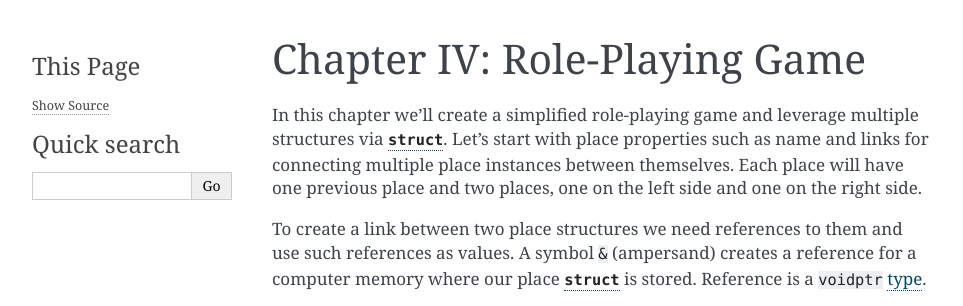
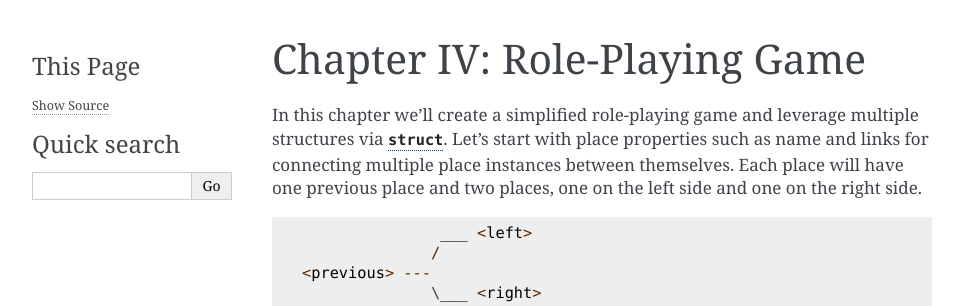
Before and after one commit to KeyWeeUsr/the-book-of-v, a Sphinx documentation site: the page built from source/chapter-4-rpg.rst, in a window 1280 px wide and 900 px high, cut to the strip 0-306 px from the top of the window. Shown: the whole strip, without its empty margins (148-1111 px from the left). Built offline with Sphinx 7.4.7, drawn with Linux system fonts in a browser that asks for light colours.

Commit message:
[ADD] Illustrate place entity

```diff
--- a/source/chapter-4-rpg.rst
+++ b/source/chapter-4-rpg.rst
@@ -8,6 +8,8 @@ multiple structures via |struct|_. Let's start with place properties such as
 name and links for connecting multiple place instances between themselves.
 Each place will have one previous place and two places, one on the left side
 and one on the right side.
+
+.. include:: vsource/rpg-place-node.txt
 
 To create a link between two place structures we need references to them and
 use such references as values. A symbol ``&`` (ampersand) creates a reference
--- /dev/null
+++ b/source/vsource/rpg-place-node.txt
@@ -0,0 +1,6 @@
+.. code::
+
+                  ___ <left>
+                 /
+   <previous> ---
+                 \___ <right>
```
